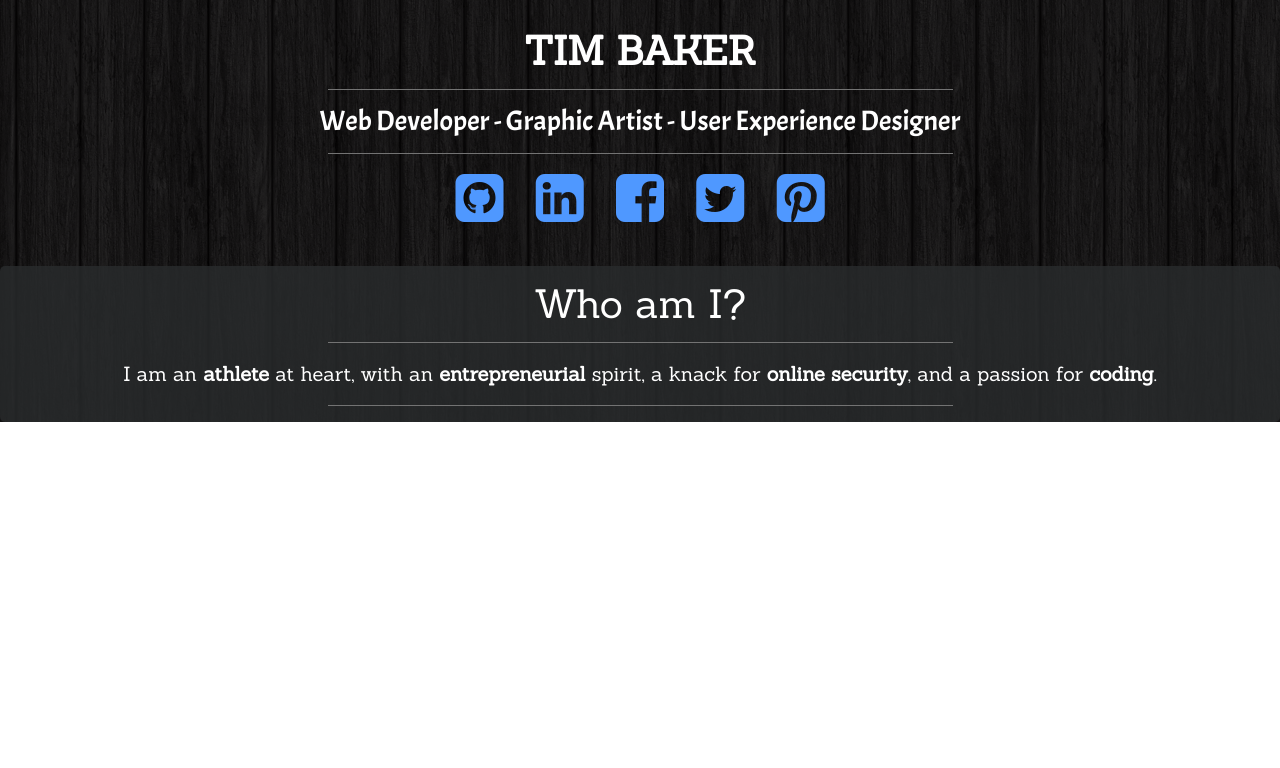
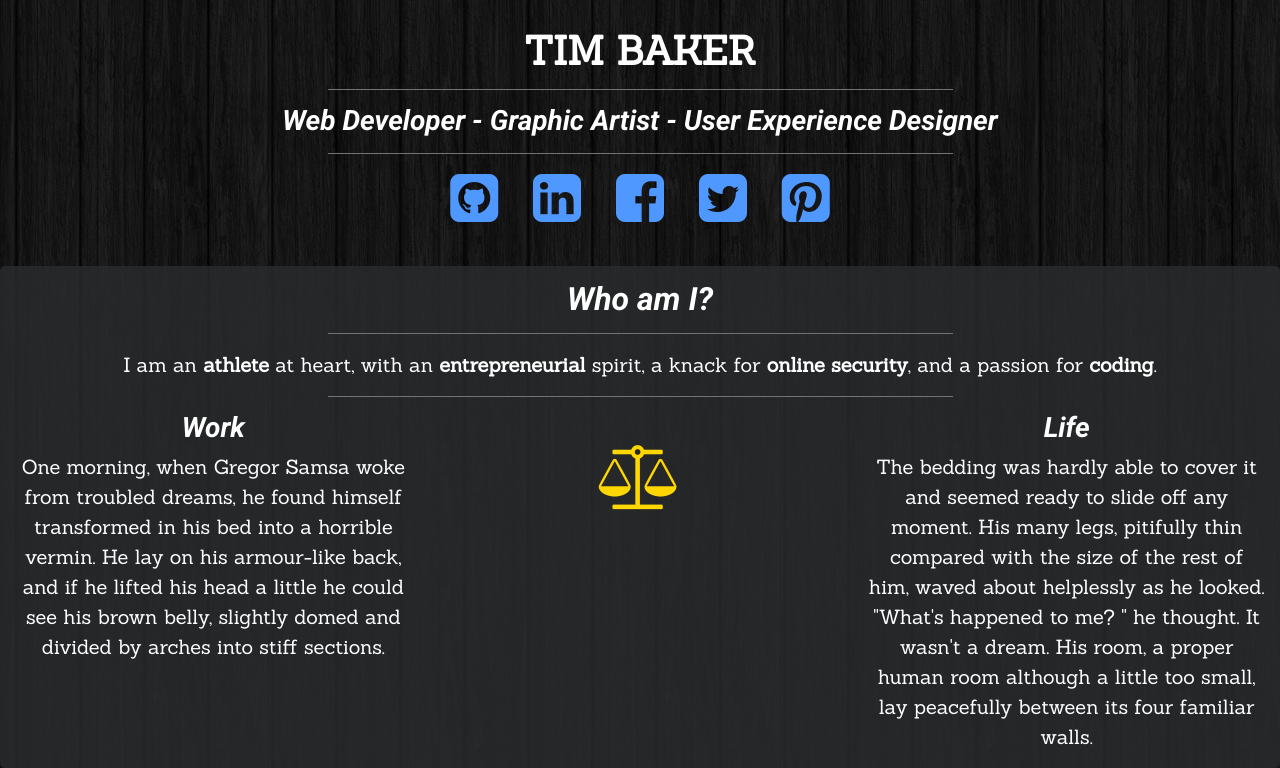
Before and after one commit to tbakerx/tbakerx.github.io, a plain HTML site: page index.html in a window 1280 px wide. Shown: the part 380-1148 px from the top of the page. Before the commit the page ends 802 px from the top, so only its background shows below. Drawn offline with nearby package versions, Linux system fonts and the light colour scheme; a script that the page names is missing; a web font is replaced by a local one.

Commit message:
Changed the styling/fonts of many elements to provide a cleaner and more consistent look across the text of the website. Created and styled the work life balance section of the who am I section and added some dummy text for now

```diff
--- a/css/style.css
+++ b/css/style.css
@@ -1,4 +1,4 @@
-@import url('https://fonts.googleapis.com/css?family=Acme|Francois+One|Sanchez');
+@import url('https://fonts.googleapis.com/css?family=Sanchez|Roboto:700i');
 
 html{
   background:url(../assets/dark_wood.png);
@@ -9,7 +9,7 @@ body{
   background: none;
 }
 h1, h2, h3, h4, h5, h6{
-  font-family: 'Acme',cursive;
+  font-family: "Roboto",serif;
   color: white;
 }
 
@@ -18,23 +18,40 @@ hr{
   width: 50%;
 }
 
-i{
-  margin-left: .25em;
-  margin-right: .25em;
-  color: #4f98ff;
-}
-
 p{
   font-family: 'Sanchez',sans-serif;
-  font-size: 15pt;
+  font-size: 1.25rem;
 }
 
 .heading{
-font-family: 'Sanchez',serif;
+font-family: 'Roboto',serif;
 }
 
 .bg-inverse{
   background-color: rgba(41,43,44,0.82)!important;
+}
+
+a.navbar-brand{
+  font-family: "Sanchez";
+  font-size: 30px;
+  font-weight: bold;
+}
+
+.row p{
+  color: white;
+}
+
+.intro-text .name {
+  display: block;
+  font-family: "Sanchez", Helvetica, Arial, sans-serif;
+  text-transform: uppercase;
+  font-weight: 700;
+}
+
+.intro-text .skills {
+  font-size: 1.75em;
+  font-weight: 300;
+  font-style: italic;
 }
 
 #logo{
@@ -47,8 +64,13 @@ font-family: 'Sanchez',serif;
   margin-top: 15px;
 }
 
+#fa{
+  margin-left: .25em;
+  margin-right: .25em;
+  color: #4f98ff;
+}
+
 #mainWrap{
-  /* For main area background     background: #292b2c;*/
 }
 
 #aboutMe{
@@ -66,10 +88,10 @@ font-family: 'Sanchez',serif;
     margin-bottom: 2em;
 }
 
-a.navbar-brand{
-  font-family: "Sanchez";
-  font-size: 30px;
-  font-weight: bold;
+#balance{
+  padding-top: .5em;
+  padding-bottom: .5em;
+  color:gold;
 }
 
 @media (max-width: 375px){
@@ -86,37 +108,31 @@ a.navbar-brand{
   #navToggle{
     margin-top: 10px;
   }
+  .intro-text .skills {
+    font-size: 1.25em;
+    font-weight: 300;
+  }
 }
 
 @media (max-width: 485px){
   #mainImg{
     height:11em;
   }
+  p{
+    font-family: 'Sanchez',sans-serif;
+    font-size: 1rem;
+  }
+  .intro-text .skills {
+    font-size: 1.25em;
+    font-weight: 300;
+  }
 
-}
-
-.row p{
-  color: white;
-}
-
-.intro-text .name {
-  display: block;
-  font-family: "Sanchez", Helvetica, Arial, sans-serif;
-  text-transform: uppercase;
-  font-weight: 700;
-  font-size: 2em;
-}
-
-.intro-text .skills {
-  font-size: 1.25em;
-  font-weight: 300;
 }
 
 @media (min-width: 768px) {
   .intro-text .name {
     margin-left: auto;
     margin-right: auto;
-    font-size: 2.5em;
   }
   .intro-text .skills {
     font-size: 1.75em;
--- a/index.html
+++ b/index.html
@@ -42,11 +42,11 @@
             <hr />
             <h2 class="skills text-center">Web Developer - Graphic Artist - User Experience Designer</span>
             <hr/>
-            <a href="https://www.github.com/tbakerx"><i class="fa fa-github-square fa-2x"> </i></a>
-            <a href="https://www.linkedin.com/in/tim-baker-8420009a/"><i class="fa fa-linkedin-square fa-2x"> </i></a>
-            <a href="https://www.facebook.com/tim.baker.906"><i class="fa fa-facebook-square fa-2x"> </i></a>
-            <a href="https://twitter.com/tbakerboy19?lang=en"><i class="fa fa-twitter-square fa-2x"> </i></a>
-            <a href="https://www.pinterest.com/tbakerboy19/"><i class="fa fa-pinterest-square fa-2x"> </i></a>
+            <a href="https://www.github.com/tbakerx"><i class="fa fa-github-square fa-2x" id="fa"> </i></a>
+            <a href="https://www.linkedin.com/in/tim-baker-8420009a/"><i class="fa fa-linkedin-square fa-2x"id="fa"> </i></a>
+            <a href="https://www.facebook.com/tim.baker.906"><i class="fa fa-facebook-square fa-2x"id="fa"> </i></a>
+            <a href="https://twitter.com/tbakerboy19?lang=en"><i class="fa fa-twitter-square fa-2x"id="fa"> </i></a>
+            <a href="https://www.pinterest.com/tbakerboy19/"><i class="fa fa-pinterest-square fa-2x"id="fa"> </i></a>
           </div>
         </div>
       </div>
@@ -55,12 +55,36 @@
     <div class="container col-md-offset-1 col-md-10" id="aboutMe">
       <div class="row">
         <div class="col-lg-12">
-          <h1 class="heading text-center">Who am I?</h1>
+          <h2 class="heading text-center">Who am I?</h2>
           <hr/>
           <p class="text-center">
             I am an <strong>athlete</strong> at heart, with an <strong>entrepreneurial</strong> spirit, a knack for <strong>online security</strong>, and a passion for <strong>coding</strong>.
           </p>
           <hr/>
+          <div class="row">
+            <div class="col-lg-4 text-center"><h3><i>Work</i></h3>
+              <p>
+                One morning, when Gregor Samsa woke from troubled
+                dreams, he found himself transformed in his bed into
+                a horrible vermin. He lay on his armour-like back,
+                and if he lifted his head a little he could see his
+                brown belly, slightly domed and divided by arches into
+                stiff sections.
+              </p>
+            </div>
+            <div class="col-lg-4 text-center"><a><i class="fa fa-balance-scale fa-4x" id="balance"></i></a></div>
+            <div class="col-lg-4 text-center"><h3><i>Life</i></h3>
+              <p>
+                The bedding was hardly able to cover it and seemed ready to slide
+                off any moment. His many legs, pitifully thin
+                compared with the size of the rest of him, waved about
+                helplessly as he looked. "What's happened to me? " he
+                thought. It wasn't a dream. His room, a proper human
+                room although a little too small, lay peacefully
+                between its four familiar walls.
+              </p>
+            </div>
+          </div>
           </div>
       </div>
     </div>
```
